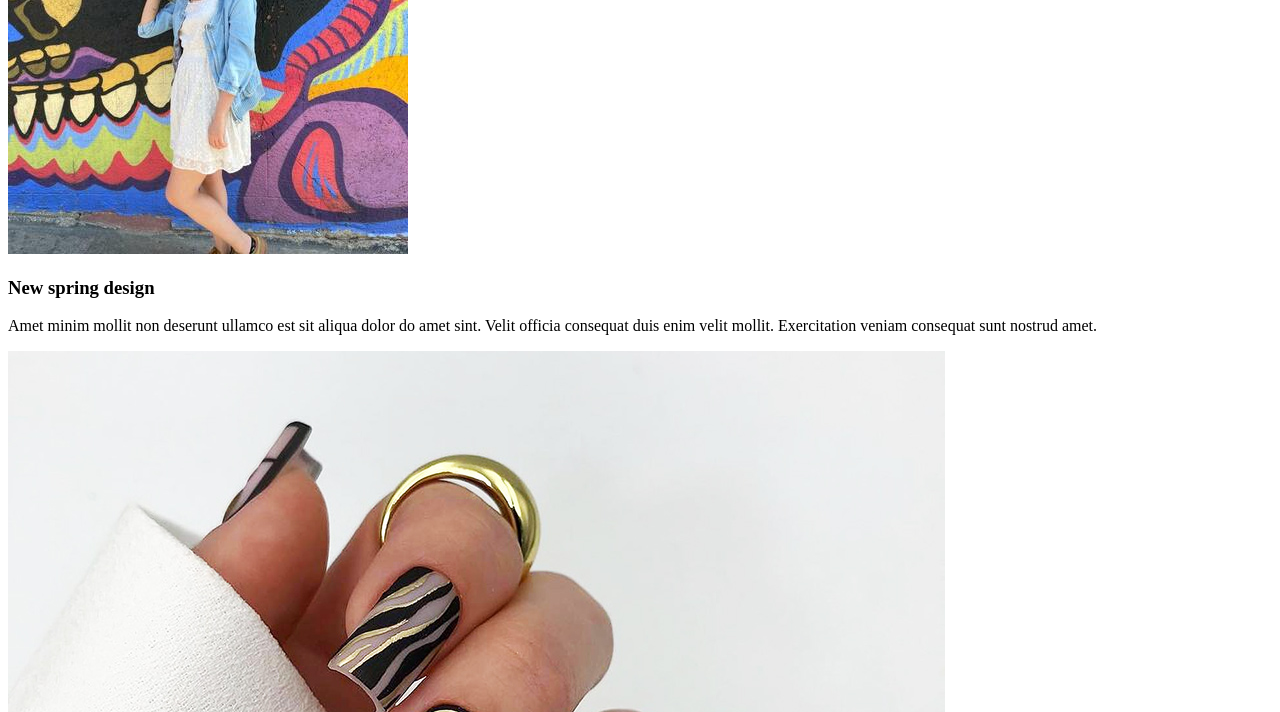
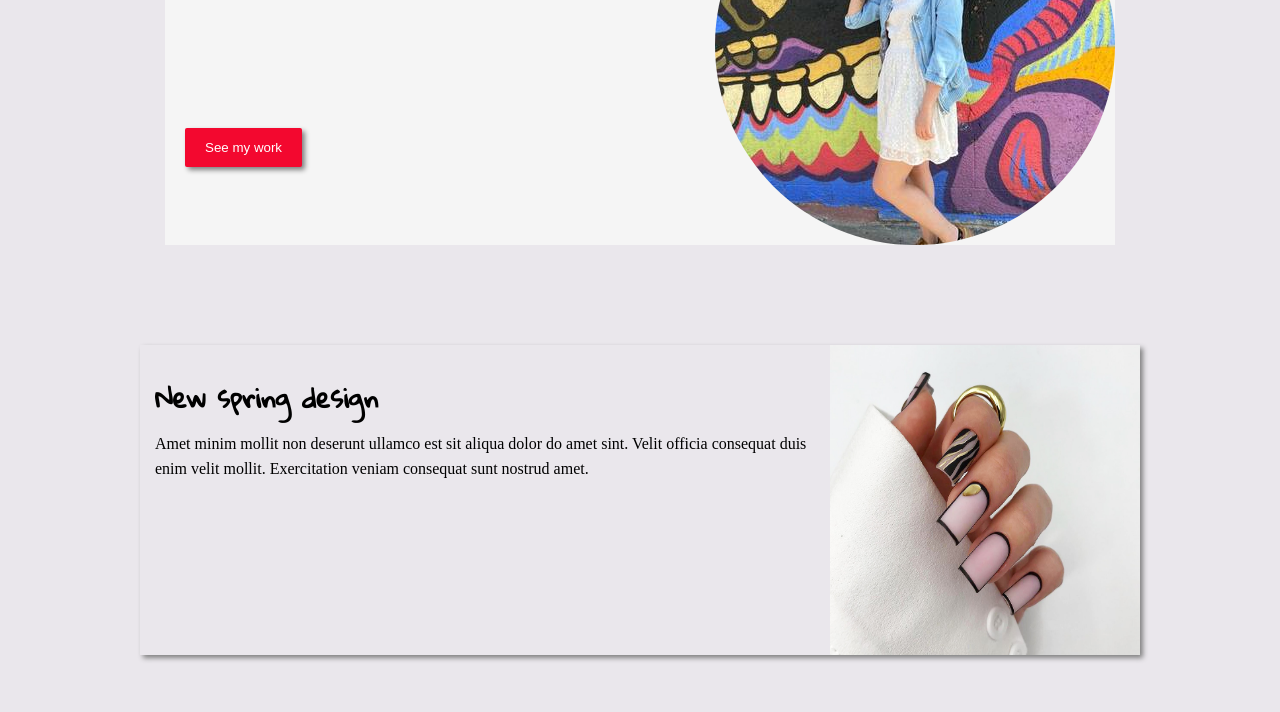
Before and after one commit to KaterinaSokol/nail-master-project, a plain HTML site: page index.html in a window 1280 px wide. Shown: the part 325-1037 px from the top of the page. Drawn offline with Linux system fonts and the light colour scheme.

Commit message:
rename files

```diff
--- a/index.html
+++ b/index.html
@@ -5,7 +5,7 @@
     <meta http-equiv="X-UA-Compatible" content="IE=edge">
     <meta name="viewport" content="width=device-width, initial-scale=1.0">
     <title>Nail World</title>
-    <link rel="stylesheet" href="/styles.css">
+    <link rel="stylesheet" href="/style.css">
     <link href="https://fonts.googleapis.com/css2?family=Dancing+Script&family=Gloria+Hallelujah&family=Heebo:wght@300;700&family=Playfair+Display:wght@500;700&family=Poppins:wght@500&display=swap" rel="stylesheet">
 </head>
 <body>
--- a/style.css
+++ b/style.css
@@ -36,8 +36,6 @@ body{
 .container{
     margin: 0 auto;
     max-width: 950px;
-    /*border: 1px solid black;   /*строка для наглядности, удалить потом*/
-    /*padding-left: 10px;*/
     background: whitesmoke;
     padding-left: 20px;
     margin-bottom: 100px;
@@ -46,7 +44,6 @@ body{
 .menu{
     display: flex;
     justify-content: flex-end;
-    /*border: 1px solid black;   строка для наглядности, удалить потом*/
     margin: 0 auto;
     padding: 0 30px;
     margin-bottom: 100px;
```
Also changed, not shown: contacts.html (+1 -1 lines), work.html (+1 -1 lines).
